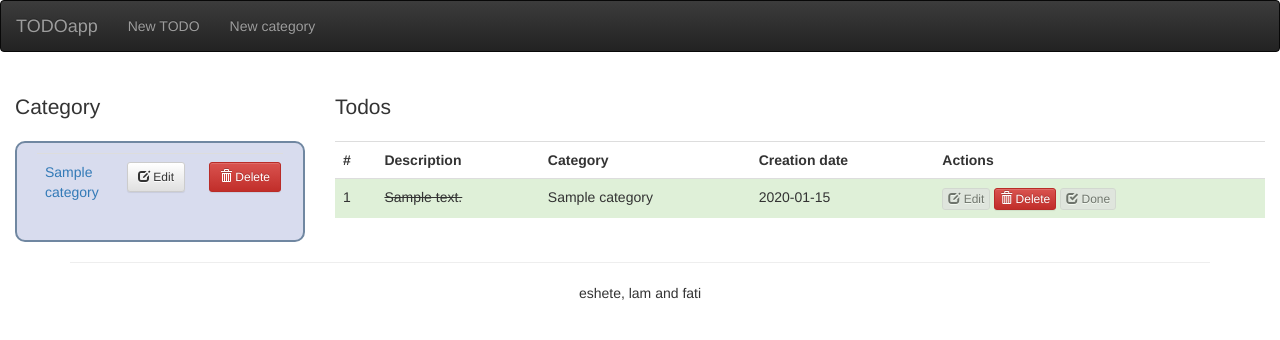
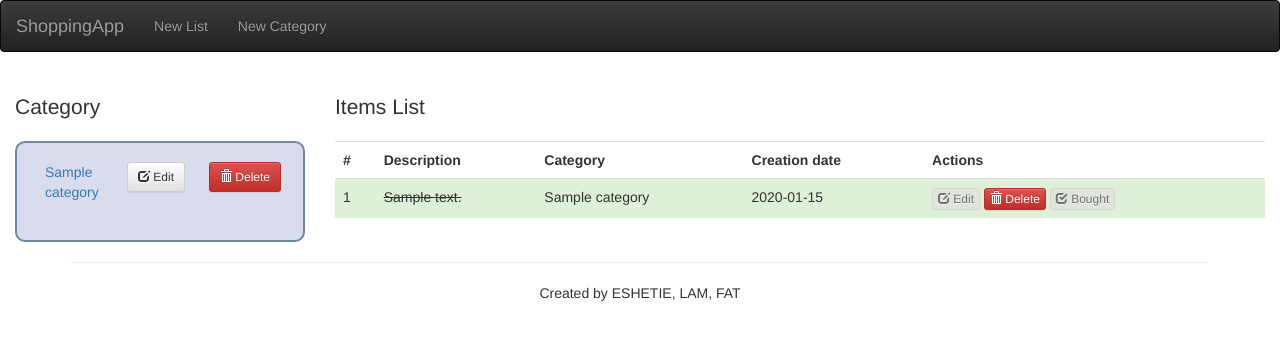
Before and after one commit to jatrfa01/CS330, a Flask app: page / in a window 1280 px wide. Shown: the top 340 px of the page. Run offline with Flask 2, Linux system fonts and the light colour scheme; tables that the repository leaves empty hold one stand-in row (values such as "Sample post"); some libraries are stand-ins or nearby versions.

Commit message:
change many loyout

```diff
--- a/templates/layout.html
+++ b/templates/layout.html
@@ -3,7 +3,7 @@
 <head>
     {% block head %}
         <meta charset="UTF-8">
-        <title>My TODO list</title>
+        <title> Go Shop </title>
     {% endblock %}
     <link rel="stylesheet" href="/static/css/bootstrap.css">
     <link rel="stylesheet" href="/static/css/bootstrap-theme.min.css">
@@ -58,15 +58,15 @@
                     data-target="#bs-example-navbar-collapse-1">
                 <span class="sr-only">Toggle navigation</span>
             </button>
-            <a class="navbar-brand" href="/">TODOapp</a>
+            <a class="navbar-brand" href="/">ShoppingApp</a>
         </div>
 
         <!-- Collect the nav links, forms, and other content for toggling -->
         <div class="collapse navbar-collapse" id="bs-example-navbar-collapse-1">
             <ul class="nav navbar-nav">
-                <li {% if page == 'new-task' %} class="active" {% endif %}><a href="/new-task">New TODO<span
+                <li {% if page == 'new-task' %} class="active" {% endif %}><a href="/new-task">New List<span
                         class="sr-only">(current)</span></a></li>
-                <li><a href="/new-category">New category</a></li>
+                <li><a href="/new-category">New Category</a></li>
             </ul>
         </div>
         <!-- /.navbar-collapse -->
@@ -89,7 +89,7 @@
 <footer id="footer">
     <div class="container">
         <hr>
-        <p class="text-center">eshete, lam and fati</p>
+        <p class="text-center">Created by ESHETIE, LAM, FAT</p>
     </div>
 </footer>
 
--- a/templates/list.html
+++ b/templates/list.html
@@ -26,7 +26,7 @@
         </div>
         <div class="col-md-9">
             {% if todos|count > 0 %}
-            <h3 class="lead">Todos</h3>
+            <h3 class="lead">Items List</h3>
             <table id="todo-table" class="table">
                <tr>
                     <th>#</th>
@@ -51,14 +51,14 @@
                             </form>
                             <form id=isdone action="{{ url_for('mark_done', todo_id=todo.id) }}" method="post">
                                 {#<input class="btn btn-xs btn-default" type="submit" name="mark_done" value="Done"{% if todo.is_done %} disabled{% endif %}>#}
-                                <a onclick="$('#isdone').submit()" class="btn btn-xs btn-default" id="mark_done"{% if todo.is_done %} disabled{% endif %}>{{ icon('check') }} Done</a>
+                                <a onclick="$('#isdone').submit()" class="btn btn-xs btn-default" id="mark_done"{% if todo.is_done %} disabled{% endif %}>{{ icon('check') }} Bought</a>
                             </form>
                         </td>
                     </tr>
                 {%- endfor %}
             </table>
             {% else %}
-            <h3 class=lead>No Todos Yet</h3>
+            <h3 class=lead>No item Yet</h3>
             {% endif %}
         </div>
     </div>
--- a/templates/new-task.html
+++ b/templates/new-task.html
@@ -1,7 +1,7 @@
 {% extends "layout.html" %}
 {% block content %}
     <form action="" method=post>
-    <h2>{%- if todo is defined %} Edit {% else %} Create new {% endif -%}Todo</h2>
+    <h2>{%- if todo is defined %} Edit {% else %} Create new {% endif -%}Shopping List</h2>
         <div class="control-group">
             <div class="control-group" >
                 <div class="controls">
@@ -33,7 +33,7 @@
                         name="description"
                         maxlength="60"
                         class="form-control input-xlarge"
-                        placeholder="Describe TODO"
+                        placeholder="Describe new shopping list"
                         {% if todo is defined -%}
                             value="{{ todo.description }}"
                         {% endif -%}
@@ -49,7 +49,7 @@
                     {% if todo %}
                         Save
                     {% else %}
-                        Create Todo
+                        Create your shopping list
                     {% endif %}
                 </button>
             </div>
--- a/todoapp.py
+++ b/todoapp.py
@@ -16,3 +16,7 @@ if __name__ == '__main__':
 
 	port = int(os.environ.get("PORT", 5000))
 	app.run(host='0.0.0.0', port=port, debug=True)
+
+
+
+	#postgres://paqumbaesgrokz:cpMJAC5HNnXjX28mQHwSh2LnGN@ec2-54-225-91-215.compute-1.amazonaws.com:5432/dcn82n11q37968
```
Also changed, not shown: 2 other files.
